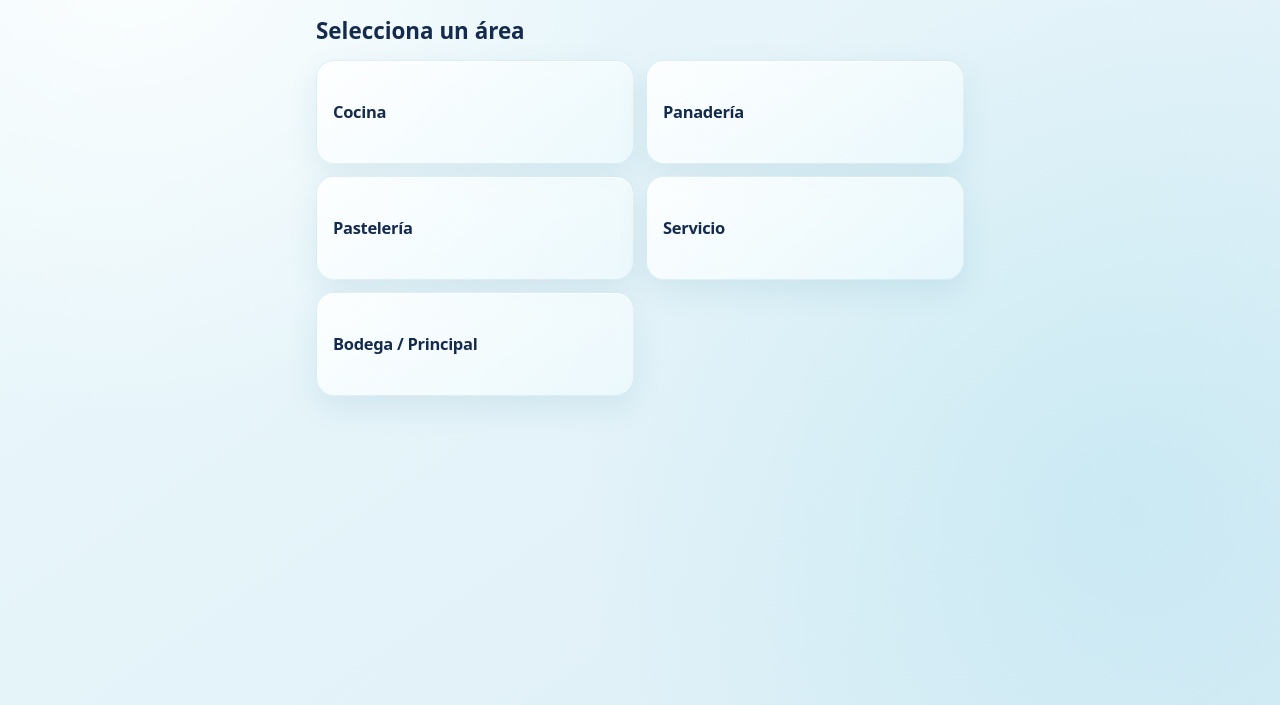
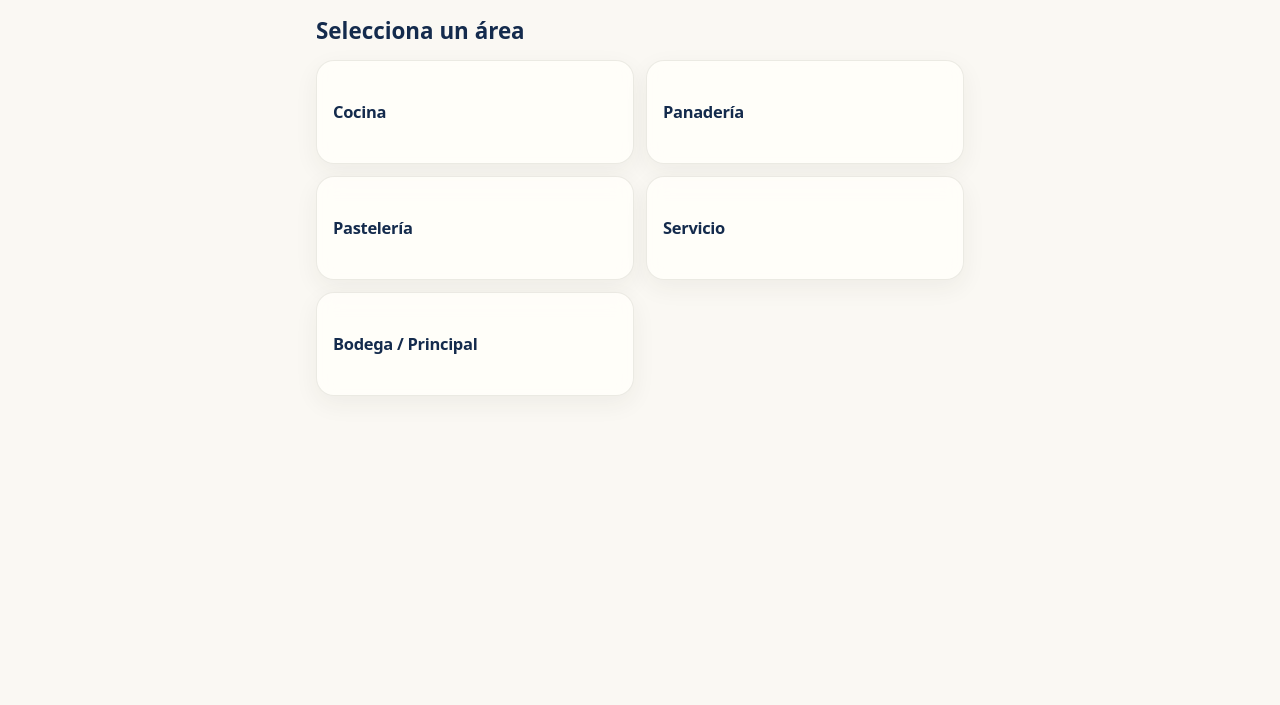
Before and after one commit to lucio-crDEV/inventario-barista-mobile, a plain HTML site: page pages/inventario/index.html in a window 1280 px wide. Shown: the part 95-800 px from the top of the page. Drawn offline with Linux system fonts and the light colour scheme.

Commit message:
feat(ui): refine summary and remove gradients
Use cream and deep charcoal solid themes, compact the summary header, and remove persistent touch focus from header controls while preserving keyboard focus. Show saved out-of-stock states in green and document the visual and interaction updates.

```diff
--- a/pages/inventario/inventario.css
+++ b/pages/inventario/inventario.css
@@ -533,7 +533,7 @@ button:disabled {
   padding: calc(18px + env(safe-area-inset-top)) 18px calc(12px + env(safe-area-inset-bottom));
   border: 1px solid rgb(255 255 255 / 42%);
   border-radius: 22px;
-  background: linear-gradient(145deg, rgb(184 184 184 / 52%), rgb(164 164 164 / 43%));
+  background: rgb(184 184 184 / 52%);
   backdrop-filter: blur(18px) saturate(150%);
   -webkit-backdrop-filter: blur(18px) saturate(150%);
   box-shadow: 0 6px 18px rgb(0 0 0 / 10%), inset 0 1px rgb(255 255 255 / 42%);
--- a/theme.css
+++ b/theme.css
@@ -90,7 +90,7 @@ html[data-theme="dark"] .item-drawer-trigger-icon span {
 
 html[data-theme="dark"] .item-drawer-panel {
   border-color: rgb(255 255 255 / 22%);
-  background: linear-gradient(145deg, rgb(65 65 65 / 42%), rgb(25 25 25 / 35%));
+  background: rgb(65 65 65 / 42%);
   box-shadow: 0 8px 24px rgb(0 0 0 / 23%), inset 0 1px rgb(255 255 255 / 15%);
 }
 
@@ -202,47 +202,41 @@ html[data-theme="dark"] .modal-icon {
 :root {
   --ui-text: #142b4d;
   --ui-muted: #526c8a;
-  --ui-border: rgb(104 178 207 / 18%);
-  --ui-surface: linear-gradient(145deg, rgb(255 255 255 / 88%), rgb(239 250 253 / 70%));
-  --ui-solid: #f7fcfe;
+  --ui-border: rgb(94 88 75 / 12%);
+  --ui-surface: rgb(255 254 250 / 88%);
+  --ui-solid: #fffefa;
   --ui-accent: #00738e;
   --ui-ring: #007f9d;
-  --ui-primary: linear-gradient(135deg, #08c2d2, #00a9c5);
-  --ui-shadow: 0 12px 30px rgb(39 113 145 / 10%), inset 0 1px rgb(255 255 255 / 82%);
+  --ui-primary: #08c2d2;
+  --ui-shadow: 0 8px 24px rgb(50 43 32 / 6%);
   --ui-progress: #07bfd0;
   color: var(--ui-text);
-  background: #e8f5fa;
+  background: #faf8f3;
 }
 
 html[data-theme="dark"] {
   --ui-text: #f0f6f8;
   --ui-muted: #b1c2cb;
   --ui-border: rgb(181 216 226 / 10%);
-  --ui-surface: linear-gradient(145deg, rgb(56 65 70 / 80%), rgb(38 46 51 / 86%));
-  --ui-solid: #293238;
+  --ui-surface: rgb(29 32 34 / 90%);
+  --ui-solid: #1d2022;
   --ui-accent: #38d6e5;
   --ui-ring: #66e4ef;
-  --ui-primary: linear-gradient(135deg, #19c7d8, #00a9bd);
-  --ui-shadow: 0 8px 24px rgb(0 0 0 / 18%), inset 0 1px rgb(255 255 255 / 9%);
+  --ui-primary: #19c7d8;
+  --ui-shadow: 0 8px 24px rgb(0 0 0 / 16%);
   --ui-progress: #1bc9d9;
   color: var(--ui-text);
-  background: #1d252a;
+  background: #111315;
 }
 
 body,
 html[data-theme="dark"] body {
   color: var(--ui-text);
-  background: radial-gradient(circle at 10% 2%, rgb(255 255 255 / 82%), transparent 36%),
-    radial-gradient(circle at 88% 75%, rgb(107 203 226 / 18%), transparent 43%),
-    linear-gradient(145deg, var(--ui-background-top, #edf9fc), var(--ui-background-bottom, #dceef6));
+  background: #faf8f3;
 }
 
 html[data-theme="dark"] body {
-  --ui-background-top: #283137;
-  --ui-background-bottom: #1b2227;
-  background: radial-gradient(circle at 12% 3%, rgb(255 255 255 / 5%), transparent 36%),
-    radial-gradient(circle at 88% 68%, rgb(130 160 170 / 5%), transparent 43%),
-    linear-gradient(145deg, var(--ui-background-top), var(--ui-background-bottom));
+  background: #111315;
 }
 
 .home-header,
@@ -383,7 +377,7 @@ html[data-theme="dark"] .button-secondary {
 
 .button-danger {
   border: 1px solid rgb(120 30 25 / 24%);
-  background: linear-gradient(135deg, rgb(180 35 24 / 94%), rgb(130 28 24 / 90%));
+  background: rgb(180 35 24 / 94%);
   color: #fff;
   backdrop-filter: blur(12px);
   -webkit-backdrop-filter: blur(12px);
@@ -507,17 +501,17 @@ html[data-theme="dark"] .item-drawer-search:focus-visible {
 @media (prefers-reduced-transparency: reduce) {
   :root {
     --ui-surface: #f9f9fb;
-    --ui-primary: linear-gradient(135deg, #55565e, #303137);
+    --ui-primary: #55565e;
   }
   html[data-theme="dark"] {
     --ui-surface: #242424;
-    --ui-primary: linear-gradient(135deg, #c4c4c4, #9d9d9d);
+    --ui-primary: #c4c4c4;
   }
   :is(nav a, .category-card, .item-card, .stat-card, .accordion, .responsible-section, .empty-state, .modal, .button-primary, .button-secondary, .button-danger) {
     backdrop-filter: none;
     -webkit-backdrop-filter: none;
   }
-  .button-danger { background: linear-gradient(135deg, #b42318, #821c18); }
+  .button-danger { background: #b42318; }
 }
 
 @media (prefers-reduced-motion: reduce) {
@@ -593,34 +587,34 @@ html[data-theme="dark"] .item-drawer-search:focus-visible {
 
 .count-actions .button-out-of-stock {
   border: 1px solid rgb(117 42 42 / 25%);
-  background: linear-gradient(145deg, rgb(172 75 75 / 91%), rgb(126 48 48 / 87%));
+  background: rgb(172 75 75 / 91%);
   color: #fff;
 }
 
 .count-actions .button-secondary {
   border: 1px solid rgb(133 98 37 / 22%);
-  background: linear-gradient(145deg, rgb(231 190 103 / 91%), rgb(204 157 66 / 85%));
+  background: rgb(231 190 103 / 91%);
   color: #35270b;
 }
 
 .count-actions .button-primary,
 html[data-theme="dark"] .count-actions .button-primary {
   border: 1px solid rgb(33 93 57 / 24%);
-  background: linear-gradient(145deg, rgb(52 115 78 / 93%), rgb(39 99 68 / 90%));
+  background: rgb(52 115 78 / 93%);
   color: #fff;
 }
 
 html[data-theme="dark"] .count-actions .button-out-of-stock {
-  background: linear-gradient(145deg, rgb(166 75 75 / 84%), rgb(117 48 48 / 78%));
+  background: rgb(166 75 75 / 84%);
 }
 
 html[data-theme="dark"] .count-actions .button-secondary {
-  background: linear-gradient(145deg, rgb(210 171 90 / 88%), rgb(172 129 52 / 83%));
+  background: rgb(210 171 90 / 88%);
   color: #211a0d;
 }
 
 html[data-theme="dark"] .count-actions .button-primary {
-  background: linear-gradient(145deg, rgb(57 122 84 / 88%), rgb(40 100 68 / 82%));
+  background: rgb(57 122 84 / 88%);
 }
 
 html[data-theme="dark"] .count-actions .button {
@@ -793,21 +787,21 @@ html[data-theme="dark"] #item-drawer-search {
   box-shadow: none;
 }
 
-/* Referencia visual 2026: hielo y cian en claro; carbón gris en oscuro. */
+/* Superficies uniformes: blanco crema en claro y carbón profundo en oscuro. */
 :root {
   --ui-track: rgb(60 155 190 / 17%);
-  --ui-field: rgb(246 252 255 / 88%);
-  --ui-nav: rgb(236 249 253 / 78%);
+  --ui-field: rgb(255 254 250 / 92%);
+  --ui-nav: rgb(243 240 233 / 88%);
   --ui-nav-active: rgb(9 186 206 / 14%);
-  --ui-drawer: linear-gradient(150deg, rgb(241 250 253 / 88%), rgb(211 233 241 / 78%));
+  --ui-drawer: rgb(248 246 240 / 86%);
 }
 
 html[data-theme="dark"] {
   --ui-track: rgb(177 207 217 / 15%);
-  --ui-field: rgb(23 31 36 / 82%);
-  --ui-nav: rgb(43 55 61 / 83%);
+  --ui-field: rgb(18 20 22 / 90%);
+  --ui-nav: rgb(29 32 34 / 88%);
   --ui-nav-active: rgb(16 194 215 / 17%);
-  --ui-drawer: linear-gradient(150deg, rgb(53 64 69 / 88%), rgb(32 42 47 / 85%));
+  --ui-drawer: rgb(26 29 31 / 88%);
 }
 
 .home-header { margin-bottom: 18px; }
@@ -815,13 +809,25 @@ html[data-theme="dark"] {
 .home-header h1 { font-size: clamp(1.5rem, 5vw, 1.85rem); }
 .app { width: min(calc(100% - 28px), 680px); }
 .app-header { margin-bottom: 18px; }
+.app-header.is-summary { margin-bottom: 8px; padding-bottom: 0; }
+.app-header.is-summary .app-title-row { margin-bottom: 0; }
 .theme-toggle, html[data-theme="dark"] .theme-toggle,
 .header-search-button, .header-back-button {
   color: var(--ui-accent);
 }
 html[data-theme="dark"] .theme-toggle { color: #f0f6f8; }
-.theme-toggle:hover, .header-search-button:hover, .header-back-button:hover {
-  background: var(--ui-nav-active);
+:is(.theme-toggle, .header-search-button, .header-back-button) {
+  -webkit-user-select: none;
+  user-select: none;
+  -webkit-tap-highlight-color: transparent;
+}
+:is(.theme-toggle, .header-search-button, .header-back-button):focus:not(:focus-visible) {
+  outline: none;
+}
+@media (hover: hover) and (pointer: fine) {
+  .theme-toggle:hover, .header-search-button:hover, .header-back-button:hover {
+    background: var(--ui-nav-active);
+  }
 }
 .theme-toggle:active, .header-search-button:active { transform: translateY(-50%) scale(.96); }
 .theme-toggle > svg { width: 25px; height: 25px; }
@@ -844,7 +850,7 @@ html[data-theme="dark"] .area-nav .area-link {
   padding: 11px 15px;
   border-color: transparent;
   border-radius: 17px;
-  background: linear-gradient(120deg, var(--area-tint), rgb(255 255 255 / 55%));
+  background: var(--area-tint);
   color: var(--ui-text);
 }
 .area-nav .area-link:hover, .area-nav .area-link:focus-visible {
@@ -876,7 +882,7 @@ html[data-theme="dark"] .area-nav .area-link .arrow { color: var(--area-accent);
 .area-nav .area-pasteleria { --area-accent: #d63c65; --area-tint: rgb(242 97 139 / 15%); }
 .area-nav .area-servicio { --area-accent: #008d7f; --area-tint: rgb(34 192 167 / 17%); }
 html[data-theme="dark"] .area-nav .area-link {
-  background: linear-gradient(120deg, var(--area-tint), rgb(45 56 62 / 78%));
+  background: var(--area-tint);
   border-color: rgb(255 255 255 / 7%);
 }
 html[data-theme="dark"] .area-nav .area-principal { --area-accent: #38d6e5; --area-tint: rgb(9 195 217 / 16%); }
@@ -910,12 +916,12 @@ html[data-theme="dark"] .status-out-of-stock { color: #6ee3c3; }
 .summary-item-button.is-out-of-stock .summary-item-value { color: #08765e; }
 html[data-theme="dark"] .item-drawer-link.is-out-of-stock .item-drawer-state,
 html[data-theme="dark"] #app-content .summary-item-button.is-out-of-stock .summary-item-value { color: #6ee3c3; }
-.stat-card.stat-pending { background: linear-gradient(145deg, rgb(255 242 241 / 88%), rgb(255 255 255 / 70%)); }
-.stat-card.stat-partial { background: linear-gradient(145deg, rgb(255 247 227 / 88%), rgb(255 255 255 / 70%)); }
-.stat-card.stat-counted { background: linear-gradient(145deg, rgb(229 251 246 / 88%), rgb(255 255 255 / 70%)); }
-html[data-theme="dark"] .stat-card.stat-pending { background: linear-gradient(145deg, rgb(93 49 58 / 80%), rgb(48 50 55 / 80%)); }
-html[data-theme="dark"] .stat-card.stat-partial { background: linear-gradient(145deg, rgb(91 72 46 / 80%), rgb(48 50 55 / 80%)); }
-html[data-theme="dark"] .stat-card.stat-counted { background: linear-gradient(145deg, rgb(39 80 75 / 80%), rgb(48 50 55 / 80%)); }
+.stat-card.stat-pending { background: rgb(255 242 241 / 88%); }
+.stat-card.stat-partial { background: rgb(255 247 227 / 88%); }
+.stat-card.stat-counted { background: rgb(229 251 246 / 88%); }
+html[data-theme="dark"] .stat-card.stat-pending { background: rgb(93 49 58 / 80%); }
+html[data-theme="dark"] .stat-card.stat-partial { background: rgb(91 72 46 / 80%); }
+html[data-theme="dark"] .stat-card.stat-counted { background: rgb(39 80 75 / 80%); }
 .summary-overview {
   display: flex;
   align-items: center;
@@ -934,8 +940,11 @@ html[data-theme="dark"] .stat-card.stat-counted { background: linear-gradient(14
   height: 76px;
   padding: 8px;
   border-radius: 50%;
-  background: conic-gradient(var(--ui-progress) var(--completion), var(--ui-track) 0);
+  position: relative;
 }
+.summary-overview-ring svg { position: absolute; inset: 0; width: 100%; height: 100%; transform: rotate(-90deg); }
+.summary-overview-ring circle { fill: none; stroke: var(--ui-track); stroke-width: 8; }
+.summary-overview-ring .summary-ring-value { stroke: var(--ui-progress); }
 .summary-overview-ring span {
   display: grid;
   place-items: center;
@@ -1008,13 +1017,13 @@ html[data-theme="dark"] #item-drawer-search:focus { background: var(--ui-field);
   color: var(--ui-text);
 }
 .button-ghost, html[data-theme="dark"] .button-ghost { color: var(--ui-accent); }
-.button-danger { background: linear-gradient(135deg, #d53e59, #bd2948); border: 0; color: #fff; }
+.button-danger { background: #d53e59; border: 0; color: #fff; }
 .count-actions .button-out-of-stock,
-html[data-theme="dark"] .count-actions .button-out-of-stock { background: linear-gradient(135deg, #d53e59, #bd2948); color: #fff; }
+html[data-theme="dark"] .count-actions .button-out-of-stock { background: #d53e59; color: #fff; }
 .count-actions .button-secondary,
-html[data-theme="dark"] .count-actions .button-secondary { background: linear-gradient(135deg, #f7c76c, #eeab39); color: #513400; }
+html[data-theme="dark"] .count-actions .button-secondary { background: #f7c76c; color: #513400; }
 .count-actions .button-primary,
-html[data-theme="dark"] .count-actions .button-primary { background: linear-gradient(135deg, #20c1aa, #00aa98); color: #052f3a; }
+html[data-theme="dark"] .count-actions .button-primary { background: #20c1aa; color: #052f3a; }
 .modal-backdrop { background: rgb(11 29 41 / 52%); backdrop-filter: blur(8px); -webkit-backdrop-filter: blur(8px); }
 .modal-icon, html[data-theme="dark"] .modal-icon { background: rgb(245 175 47 / 17%); color: #e99a00; }
 .modal-actions .button-secondary { order: 2; }
@@ -1028,8 +1037,8 @@ html[data-theme="dark"] .count-actions .button-primary { background: linear-grad
 }
 
 @media (prefers-reduced-transparency: reduce) {
-  :root { --ui-surface: #f6fcfe; --ui-nav: #edf9fc; --ui-primary: linear-gradient(135deg, #07bfd0, #009eb8); }
-  html[data-theme="dark"] { --ui-surface: #333c41; --ui-nav: #303a3f; --ui-primary: linear-gradient(135deg, #19c7d8, #00a9bd); }
+  :root { --ui-surface: #fffefa; --ui-nav: #f3f0e9; --ui-primary: #07bfd0; }
+  html[data-theme="dark"] { --ui-surface: #1d2022; --ui-nav: #1d2022; --ui-primary: #19c7d8; }
   .area-nav .area-link, html[data-theme="dark"] .area-nav .area-link { background: var(--ui-solid); backdrop-filter: none; -webkit-backdrop-filter: none; }
   .stat-card.stat-pending, .stat-card.stat-partial, .stat-card.stat-counted,
   html[data-theme="dark"] :is(.stat-card.stat-pending, .stat-card.stat-partial, .stat-card.stat-counted) { background: var(--ui-solid); }
--- a/theme.js
+++ b/theme.js
@@ -22,13 +22,18 @@
     }
 
     const meta = document.querySelector('meta[name="theme-color"]');
-    if (meta) meta.content = dark ? "#1d252a" : "#e8f5fa";
+    if (meta) meta.content = dark ? "#111315" : "#faf8f3";
   }
 
   applyTheme(savedTheme());
 
   document.addEventListener("DOMContentLoaded", () => {
     applyTheme(savedTheme());
+    document.addEventListener("click", event => {
+      const control = event.target.closest?.(".theme-toggle, .header-back-button, .header-search-button");
+      // Los toques no dejan foco persistente; el teclado conserva su indicador.
+      if (control && event.detail > 0) control.blur();
+    });
     document.querySelector("[data-theme-toggle]")?.addEventListener("click", () => {
       const next = root.dataset.theme === "dark" ? "light" : "dark";
       try {
```
Also changed, not shown: AGENTS.md (+3 -2 lines), docs/project-context.md (+2 -2 lines), docs/style-guide.md (+8 -8 lines), docs/verification.md (+9 -0 lines), index.html (+1 -1 lines), pages/inventario/index.html (+1 -1 lines), pages/inventario/inventario.js (+9 -15 lines), tests/summary-transition.test.mjs (+1 -1 lines), README.md.
